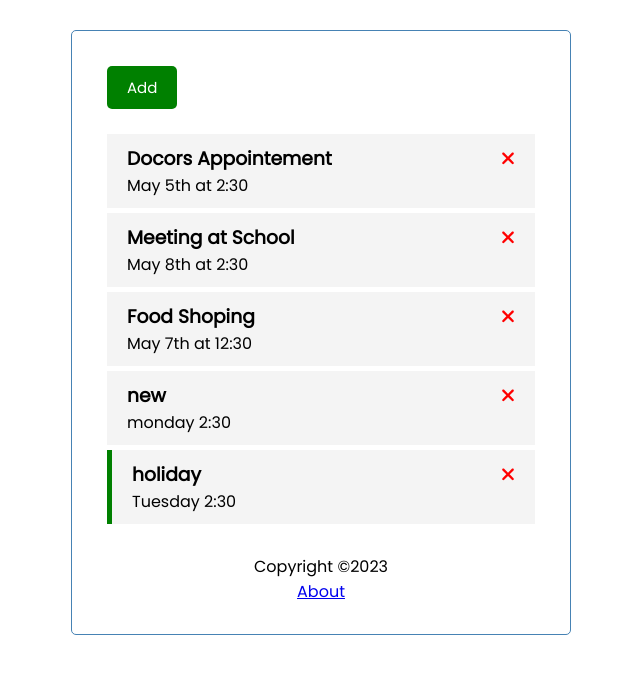
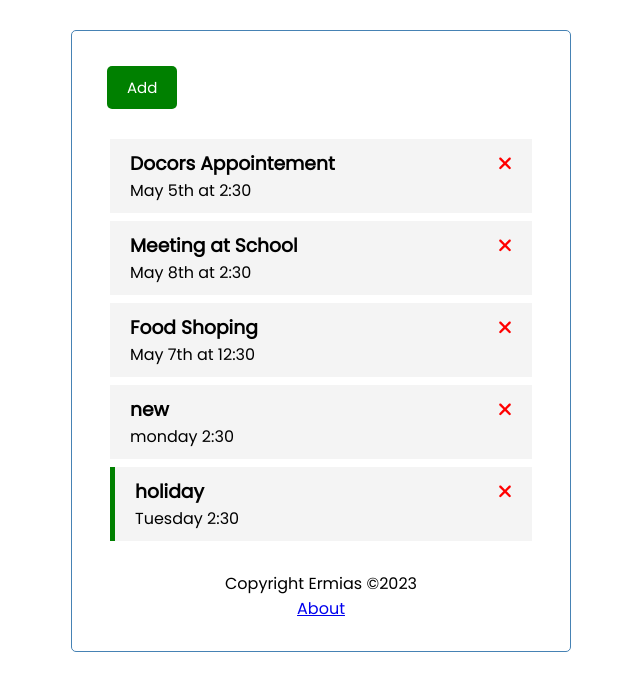
Before and after one commit to Ermiass/task-manager, an Angular app: page / in a window 1280 px wide. Shown: the top 690 px of the page, without its empty margins (319-959 px from the left). Built offline with nearby package versions, Linux system fonts and the light colour scheme; data requests are answered from the project's data file.

Commit message:
refactor(header):fix styling issues

```diff
--- a/src/app/app.component.html
+++ b/src/app/app.component.html
@@ -1,6 +1,5 @@
 <div class="container">
 <app-header>
-
 </app-header>
 <router-outlet></router-outlet>
 <app-footer></app-footer>
--- a/src/app/components/add-task/add-task.component.css
+++ b/src/app/components/add-task/add-task.component.css
@@ -1,3 +1,4 @@
 .add-form {
     margin-bottom: 40px;
+    padding-left: 0.2px;
 }
--- a/src/app/components/footer/footer.component.html
+++ b/src/app/components/footer/footer.component.html
@@ -1,6 +1,6 @@
 <footer>
     <p>
-    Copyright &copy;2023
+    Copyright  Ermias &copy;2023
     </p>
     <a routerLink="/about">About</a>
 </footer>
--- a/src/app/components/header/header.component.css
+++ b/src/app/components/header/header.component.css
@@ -2,5 +2,5 @@ header {
     display: flex;
     justify-content: space-between;
     align-items:center;
-    margin-bottom: 20px;
+    margin-bottom: 25px;
 }
--- a/src/app/components/task-item/task-item.component.css
+++ b/src/app/components/task-item/task-item.component.css
@@ -1,6 +1,6 @@
 .task {
     background: #f4f4f4;
-    margin: 5px;
+    margin: 8px;
     padding: 10px 20px;
     cursor: pointer;
   }
```
